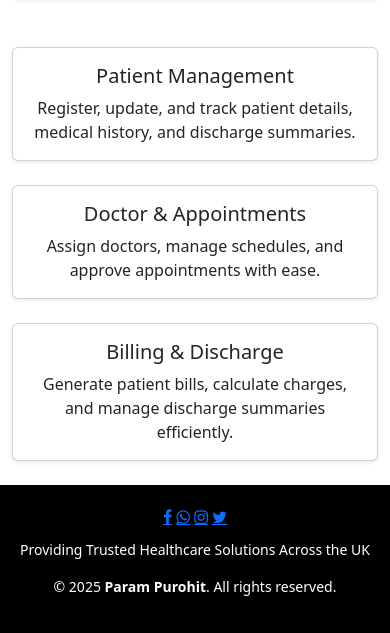
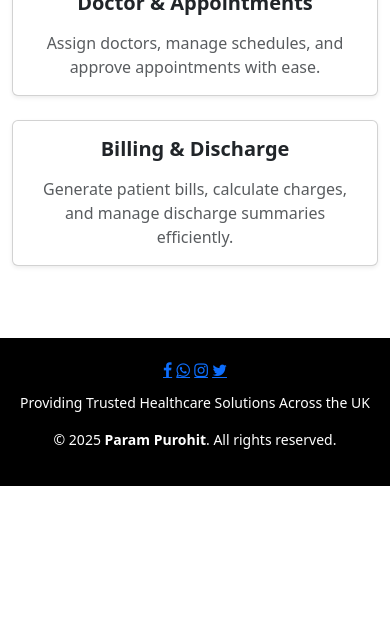
Before and after one commit to Purohit1999/hospital_management, a Django app: page / in a window 390 px wide. Shown: the part 672-1305 px from the top of the page. After the commit the page ends 1158 px from the top, so only its background shows below. Run offline with Django 3.2, Linux system fonts and the light colour scheme.

Commit message:
Updated CSS, templates, and layout fixes for homepage + navbar

```diff
--- a/templates/hospital/index.html
+++ b/templates/hospital/index.html
@@ -2,34 +2,47 @@
 {% load static %}
 
 {% block content %}
-<div class="container mt-5">
-
+<div class="home-hero d-flex align-items-center">
+  <div class="container py-5">
     <!-- Hero Section -->
-  <div class="row align-items-center mb-5">
-    <div class="col-md-6">
-      <h1 class="display-5 fw-bold mb-3">Welcome to Hospital Management</h1>
-      <p class="lead">
+    <div class="row align-items-center">
+      <div class="col-lg-7 mb-4 mb-lg-0">
+        <h1 class="display-4 fw-bold mb-3 text-dark">
+          Welcome to Hospital Management
+        </h1>
+        <p class="lead text-dark-50 mb-4">
           Manage patients, doctors, appointments, and billing in one simple, integrated system.
         </p>
-      <a href="{% url 'adminlogin' %}" class="btn btn-primary btn-lg me-2">Admin Login</a>
-      <a href="{% url 'doctorlogin' %}" class="btn btn-outline-light btn-lg me-2">Doctor Login</a>
-      <a href="{% url 'patientlogin' %}" class="btn btn-outline-light btn-lg">Patient Login</a>
-    </div>
-    <div class="col-md-6 text-center">
-      <!-- Optional hero image; will hide if missing -->
-      <img src="{% static 'images/hospital-hero.png' %}" alt="Hospital Illustration"
-           class="img-fluid rounded shadow-sm"
-           onerror="this.style.display='none';">
+
+        <div class="d-flex flex-wrap gap-3">
+          <a href="{% url 'adminlogin' %}" class="btn btn-primary btn-lg">
+            Admin Login
+          </a>
+          <a href="{% url 'doctorlogin' %}" class="btn btn-outline-light btn-lg">
+            Doctor Login
+          </a>
+          <a href="{% url 'patientlogin' %}" class="btn btn-outline-light btn-lg">
+            Patient Login
+          </a>
         </div>
       </div>
 
-  <!-- Features Section -->
-  <div class="row text-center">
+      <!-- Optional illustration / image -->
+      <div class="col-lg-5 text-center">
+        <!-- If you have a hero image, uncomment and point to the correct file
+        <img src="{% static 'images/hospital-hero.png' %}"
+             class="img-fluid hero-illustration" alt="Hospital illustration">
+        -->
+      </div>
+    </div>
+
+    <!-- Feature cards -->
+    <div class="row mt-5">
       <div class="col-md-4 mb-4">
-      <div class="card h-100 shadow-sm">
+        <div class="card feature-card h-100 shadow-sm">
           <div class="card-body">
-          <h5 class="card-title">Patient Management</h5>
-          <p class="card-text">
+            <h5 class="card-title fw-bold mb-3 text-center">Patient Management</h5>
+            <p class="card-text text-muted text-center">
               Register, update, and track patient details, medical history, and discharge summaries.
             </p>
           </div>
@@ -37,10 +50,10 @@
       </div>
 
       <div class="col-md-4 mb-4">
-      <div class="card h-100 shadow-sm">
+        <div class="card feature-card h-100 shadow-sm">
           <div class="card-body">
-          <h5 class="card-title">Doctor &amp; Appointments</h5>
-          <p class="card-text">
+            <h5 class="card-title fw-bold mb-3 text-center">Doctor &amp; Appointments</h5>
+            <p class="card-text text-muted text-center">
               Assign doctors, manage schedules, and approve appointments with ease.
             </p>
           </div>
@@ -48,16 +61,16 @@
       </div>
 
       <div class="col-md-4 mb-4">
-      <div class="card h-100 shadow-sm">
+        <div class="card feature-card h-100 shadow-sm">
           <div class="card-body">
-          <h5 class="card-title">Billing &amp; Discharge</h5>
-          <p class="card-text">
+            <h5 class="card-title fw-bold mb-3 text-center">Billing &amp; Discharge</h5>
+            <p class="card-text text-muted text-center">
               Generate patient bills, calculate charges, and manage discharge summaries efficiently.
             </p>
           </div>
         </div>
       </div>
     </div>
-
   </div>
-{% endblock %}
+</div>
+{% endblock content %}
```
Also changed, not shown: static/style.css (+66 -22 lines), templates/hospital/homebase.html (+3 -5 lines). Lines whose indentation alone changed are shown as unchanged.
